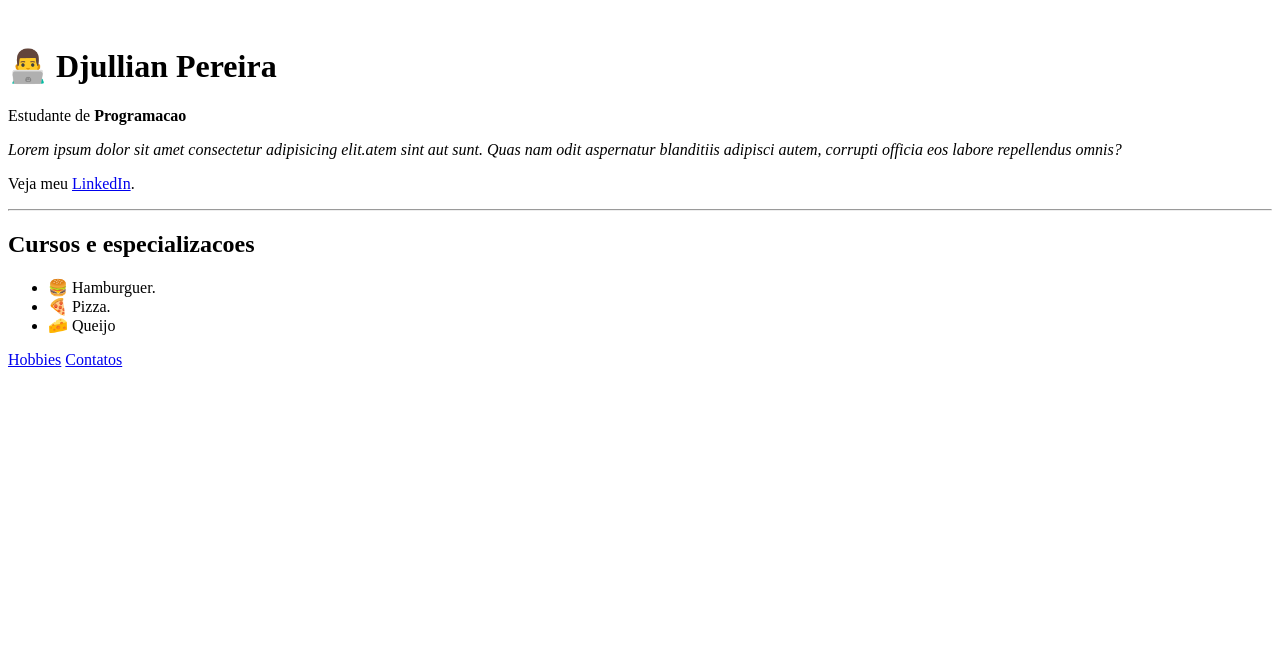
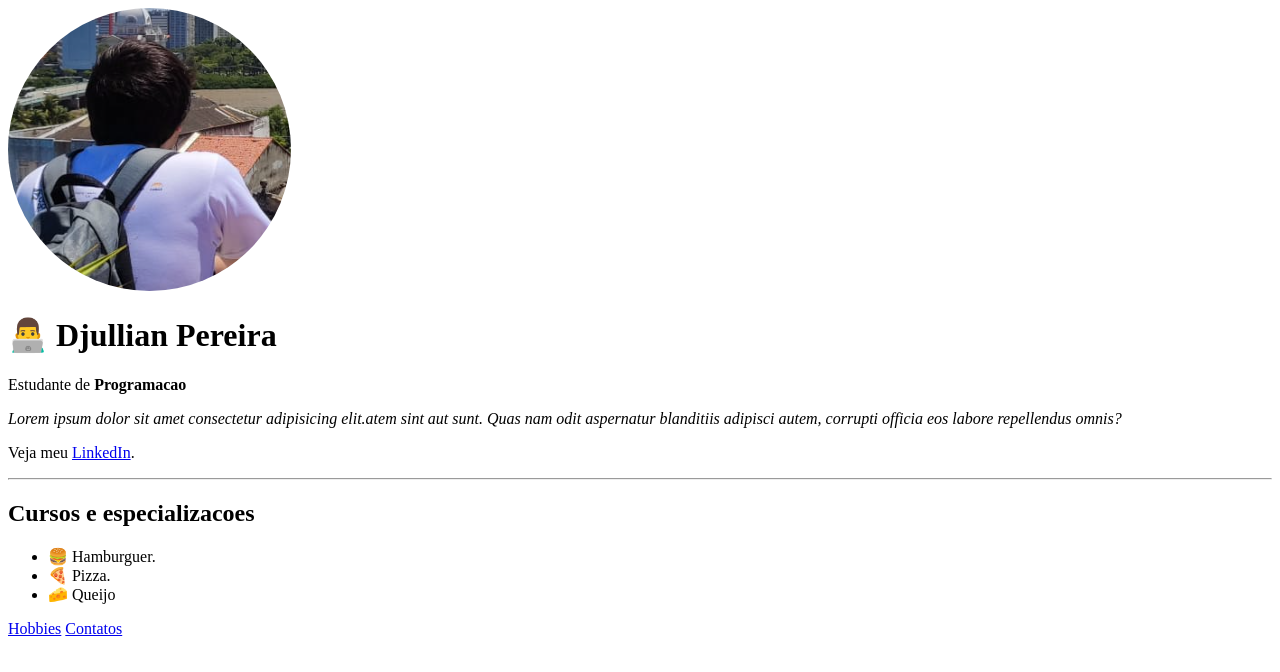
Before and after one commit to PereiraDjullian/atividade_html, a plain HTML site: page index.html in a window 1280 px wide. Drawn offline with Linux system fonts and the light colour scheme.

Commit message:
Update index.html

```diff
--- a/index.html
+++ b/index.html
@@ -15,7 +15,7 @@
     </style>
 </head>
 <body>
-    <img class ="foto_perfil"src="/Front/pereiradjullian/img/profile_pic_1.png" alt="">
+    <img class ="foto_perfil"src="img/profile_pic_1.png" alt="">
     <h1>👨‍💻 Djullian Pereira</h1>
     <p>Estudante de <strong> Programacao</strong> </p>
     <p> <em>Lorem ipsum dolor sit amet consectetur adipisicing elit.atem sint aut sunt. Quas nam odit aspernatur blanditiis adipisci autem, corrupti officia eos labore repellendus omnis?</em> </p>
```
